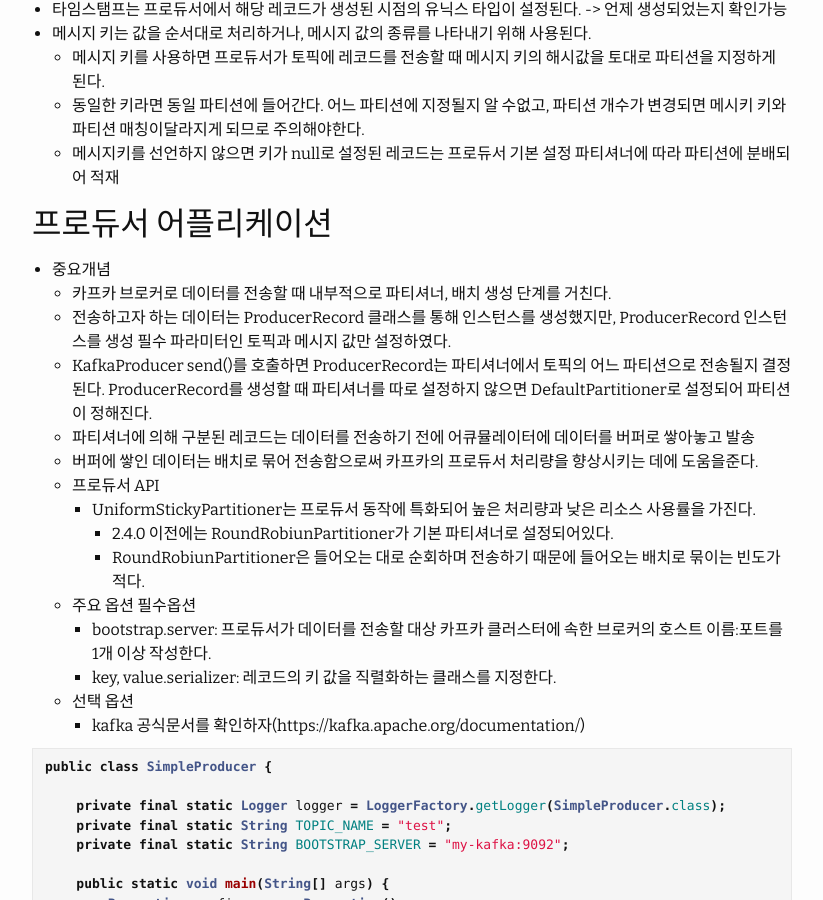
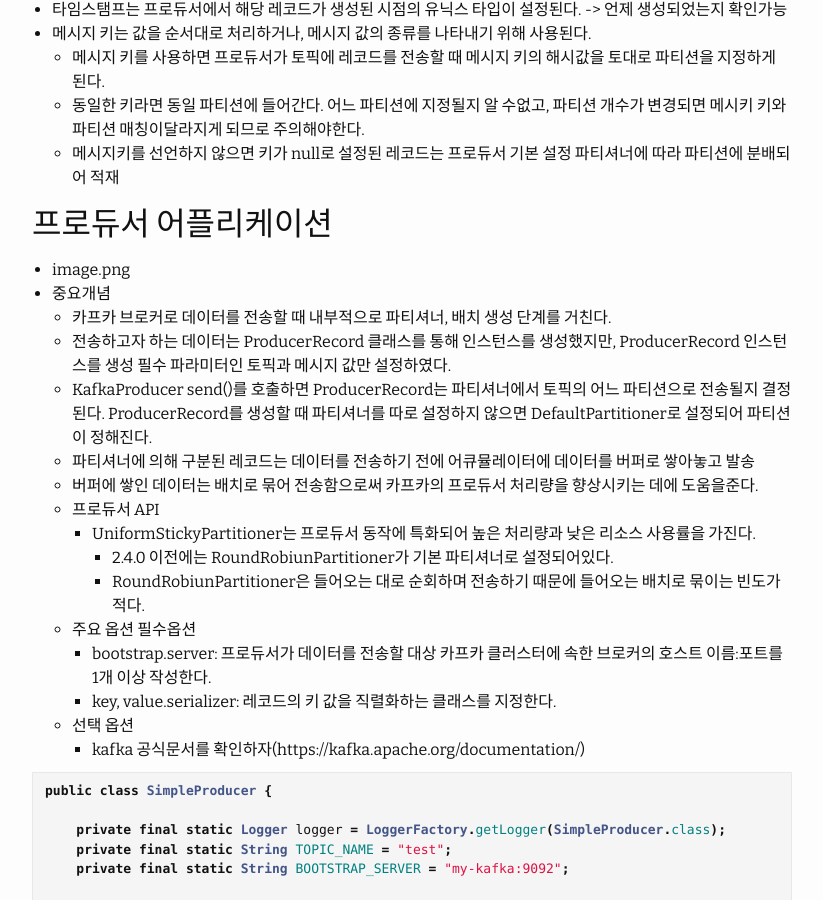
Before and after one commit to HWANGJEONGHYEON1/HWANGJEONGHYEON1.github.io, a Jekyll site: the page built from _posts/2023-01-09-kafka-book2.md, in a window 1280 px wide and 900 px high, scrolled down 2166 px. Shown: the whole window, without its empty margins (228-1051 px from the left). Built offline with Jekyll 4.4.1, drawn with Linux system fonts in a browser that asks for light colours; comment, search, counter and statistics services are not loaded.

Commit message:
study kafka study - 2

````diff
--- a/_posts/2023-01-09-kafka-book2.md
+++ b/_posts/2023-01-09-kafka-book2.md
@@ -77,6 +77,7 @@ categories: kafka, spring
     - 메시지키를 선언하지 않으면 키가 null로 설정된 레코드는 프로듀서 기본 설정 파티셔너에 따라 파티션에 분배되어 적재
 
 ## 프로듀서 어플리케이션
+- image.png
 - 중요개념
     - 카프카 브로커로 데이터를 전송할 때 내부적으로 파티셔너, 배치 생성 단계를 거친다.
     - 전송하고자 하는 데이터는 ProducerRecord 클래스를 통해 인스턴스를 생성했지만, ProducerRecord 인스턴스를 생성 필수 파라미터인 토픽과 메시지 값만 설정하였다.
@@ -92,6 +93,7 @@ categories: kafka, spring
         - key, value.serializer: 레코드의 키 값을 직렬화하는 클래스를 지정한다.
     - 선택 옵션
         - kafka 공식문서를 확인하자(https://kafka.apache.org/documentation/)
+
 
 
 ```java
````
